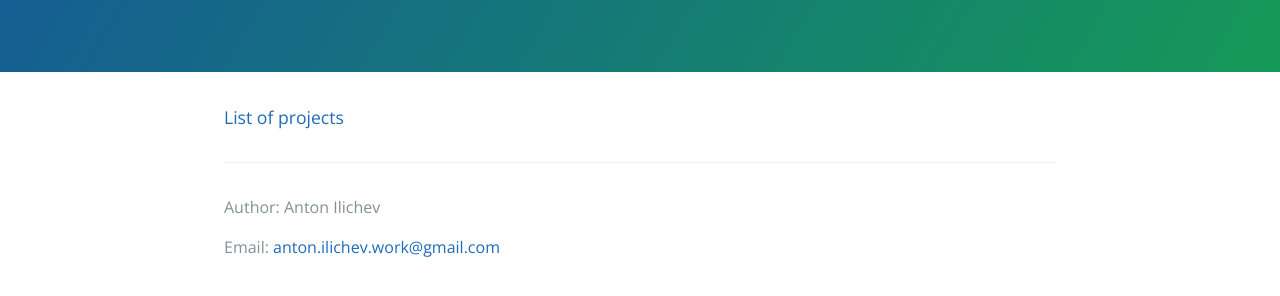
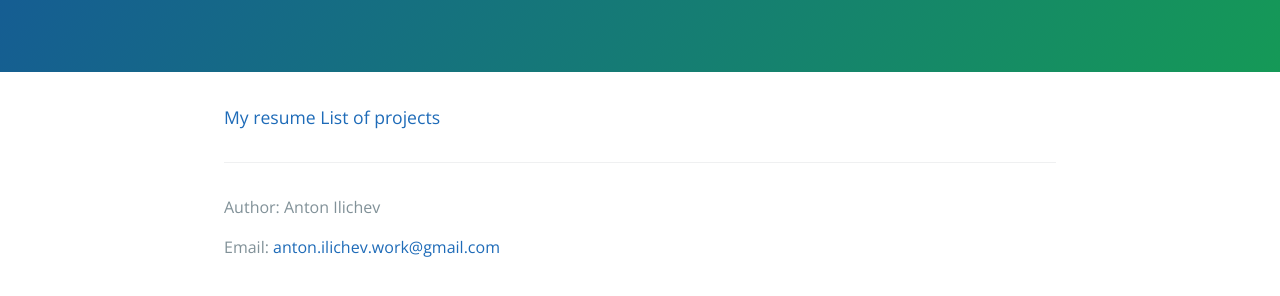
Before and after one commit to Antochino/Antochino.github.io, a Jekyll site: the page built from index.md, in a window 1280 px wide. Shown: the part 245-541 px from the top of the page. Built offline with Jekyll 4.4.1, drawn with Linux system fonts in a browser that asks for light colours; our own code applies the rules of GitHub Pages for plain Markdown files.

Commit message:
Update index.md

```diff
--- a/index.md
+++ b/index.md
@@ -1 +1,2 @@
+ [My resume](http://antochino.github.io/resume/anton_ilichev_cv.docx)
  [List of projects](https://antochino.github.io/projects.html)
```
